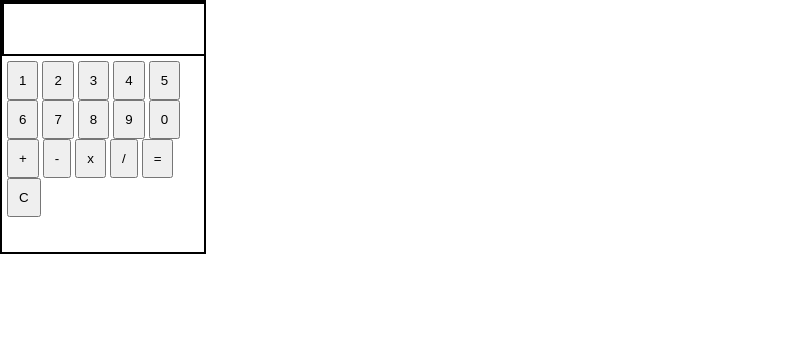
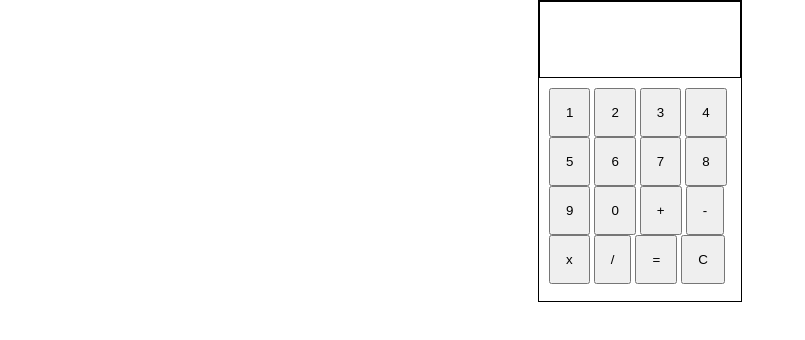
Before and after one commit to oluwatomiwatemidayo/calculator, a plain HTML site: page index.html in a window 1280 px wide. Shown: the whole page, without its empty margins (0-805 px from the left). Drawn offline with Linux system fonts and the light colour scheme.

Commit message:
Calculator moved to the center of the window

```diff
--- a/style.css
+++ b/style.css
@@ -1,5 +1,6 @@
 body {
     display: flex;
+    justify-content: center;
     padding: 0;
     margin: 0;
 }
@@ -7,21 +8,21 @@ body {
 #container {
     display: flex;
     flex-direction: column;
-    border: 2px solid #000000;
-    height: 250px;
+    border: 1px solid #000000;
+    height: 300px;
     width: 202px;
 }
 
 #screen {
-    height: 50px;
+    height: 75px;
     width: 200px;
-    border: 2px solid black;
+    border: 1px solid black;
 }
 
 #numbers {
-    padding: 5px;
+    padding: 10px;
 }
 
 button {
-    padding: 10px;
+    padding: 15px;
 }
```
